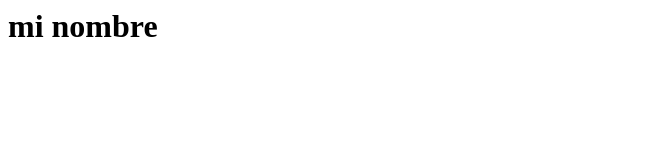
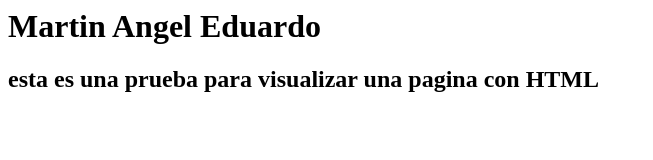
Before and after one commit to edu0001/edu0001.github.io, a plain HTML site: page index.html in a window 1280 px wide. Shown: the whole page, without its empty margins (0-653 px from the left). Drawn offline with Linux system fonts and the light colour scheme.

Commit message:
Update index.html

```diff
--- a/index.html
+++ b/index.html
@@ -1,2 +1,2 @@
-<h1>
-mi nombre</h1>
+<h1>  Martin Angel Eduardo </h1>
+<h2> esta es una prueba para visualizar una pagina con HTML</H2>
```
